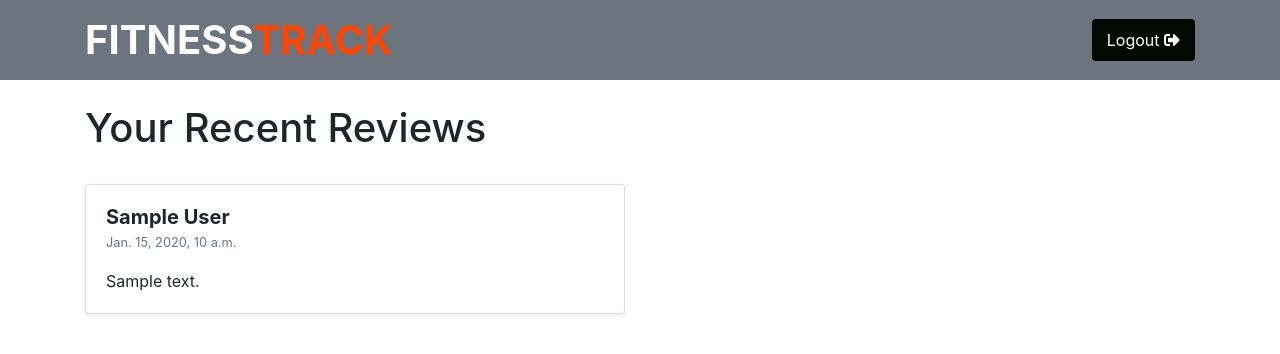
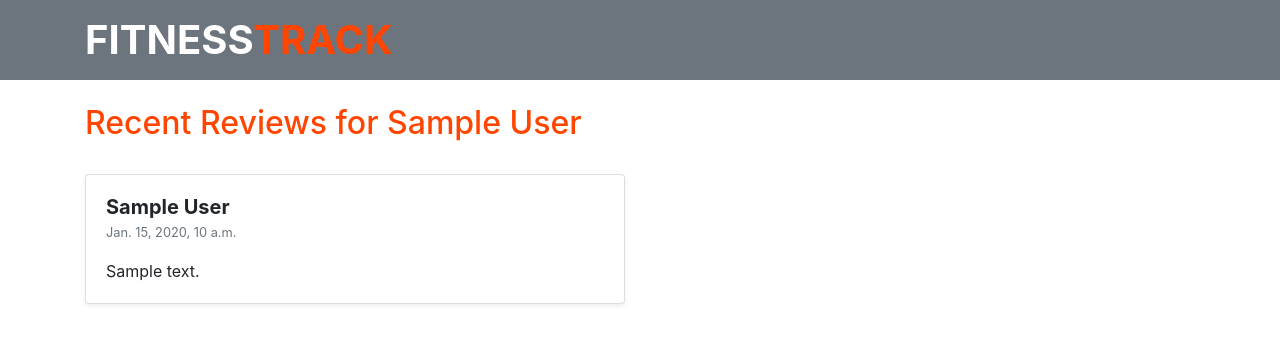
Before and after one commit to Izzeddin-Samara/Fitness_Track, a Django app: template app/templates/coach_reviews.html in a window 1280 px wide. Shown: the top 354 px of the page. Run offline with Django 3.2, Linux system fonts and the light colour scheme; the template is opened without the code that fills it: values that come from a table or form of the project are taken from there, others are empty; tables that the repository leaves empty hold one stand-in row (values such as "Sample post"); some libraries are stand-ins or nearby versions.

Commit message:
Update coach reviews page to handle different user roles and modify header links and logout visibility

```diff
--- a/app/templates/coach_reviews.html
+++ b/app/templates/coach_reviews.html
@@ -15,26 +15,33 @@
 
     <header class="bg-dark text-white p-3 mb-4">
         <div class="container d-flex justify-content-between align-items-center">
-            <a href="/coach_dashboard" class="header-link">
+            <a href="{% if is_coach %}/coach_dashboard{% else %}/{% endif %}" class="header-link">
                 <h1 class="mb-0">
                     <span id="header-fitness">FITNESS</span><span id="header-track">TRACK</span>
                 </h1>
             </a>
 
             <div class="user-info">
+                {% if is_coach or is_logged_in %}
                 <form method="post" action="{% url 'logout_user' %}" class="d-inline">
                     {% csrf_token %}
                     <button type="submit" class="btn btn-danger" id="log">
                         Logout <i class="fas fa-sign-out-alt"></i>
                     </button>
                 </form>
+                {% endif %}
             </div>
         </div>
     </header>
 
+
     <div class="container">
         <div class="d-flex justify-content-between align-items-center mb-4">
-            <h1>Your Recent Reviews</h1>
+            {% if is_coach %}
+            <h2>Your Recent Reviews</h2>
+            {% else %}
+            <h2>Recent Reviews for {{ coach.first_name }} {{ coach.last_name }}</h2>
+            {% endif %}
         </div>
 
         <div class="row">
@@ -43,7 +50,7 @@
                 <div class="card shadow-sm">
                     <div class="card-body">
                         <div class="mb-3">
-                            <h5 class="card-title mb-0"><strong>{{ review.user.first_name }} {{ review.user.last_name }}</strong></h5>
+                            <h5 class="card-title mb-0"><strong>{{ review.user.first_name }} {{ review.user.last_name}}</strong></h5>
                             <small class="text-muted">{{ review.updated_at}}</small>
                         </div>
                         <p class="card-text">{{ review.content }}</p>
```
